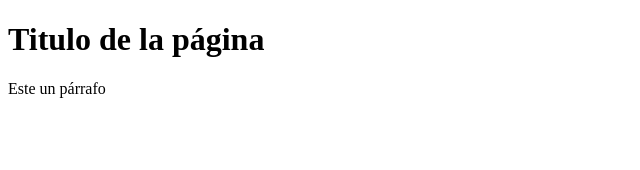
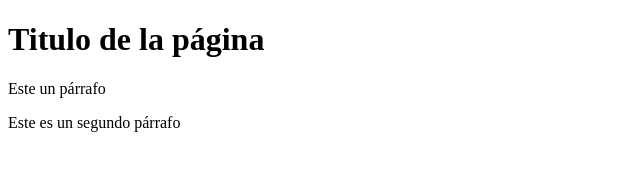
Before and after one commit to raffaellapagano/CursoGit, a plain HTML site: page index.html in a window 1280 px wide. Shown: the whole page, without its empty margins (0-640 px from the left). Drawn offline with Linux system fonts and the light colour scheme.

Commit message:
Agregando segundo parrafo

```diff
--- a/index.html
+++ b/index.html
@@ -9,5 +9,6 @@
 <body>
     <h1>Titulo de la página</h1>
     <p>Este un párrafo</p>
+    <p>Este es un segundo párrafo</p>
 </body>
 </html>
```
